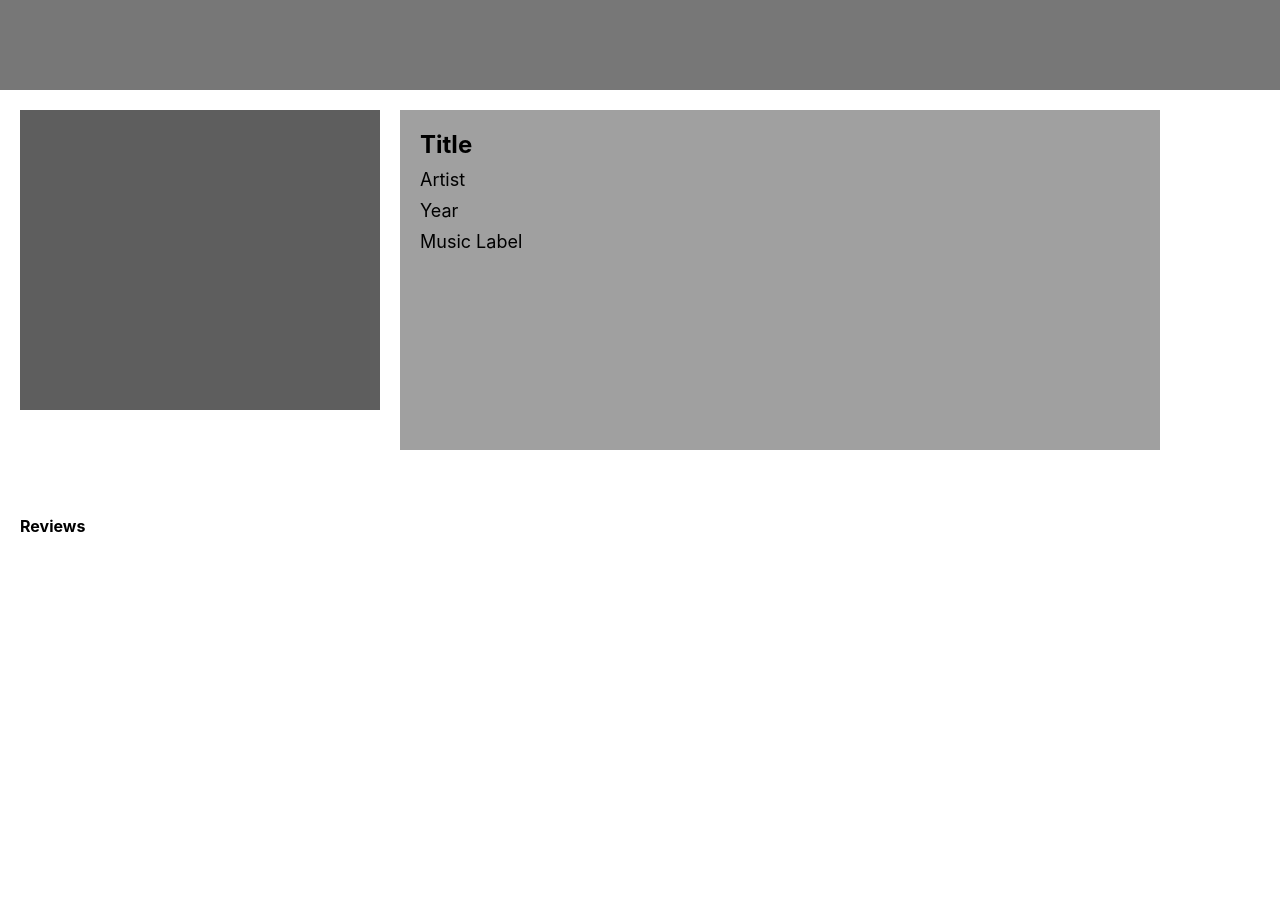
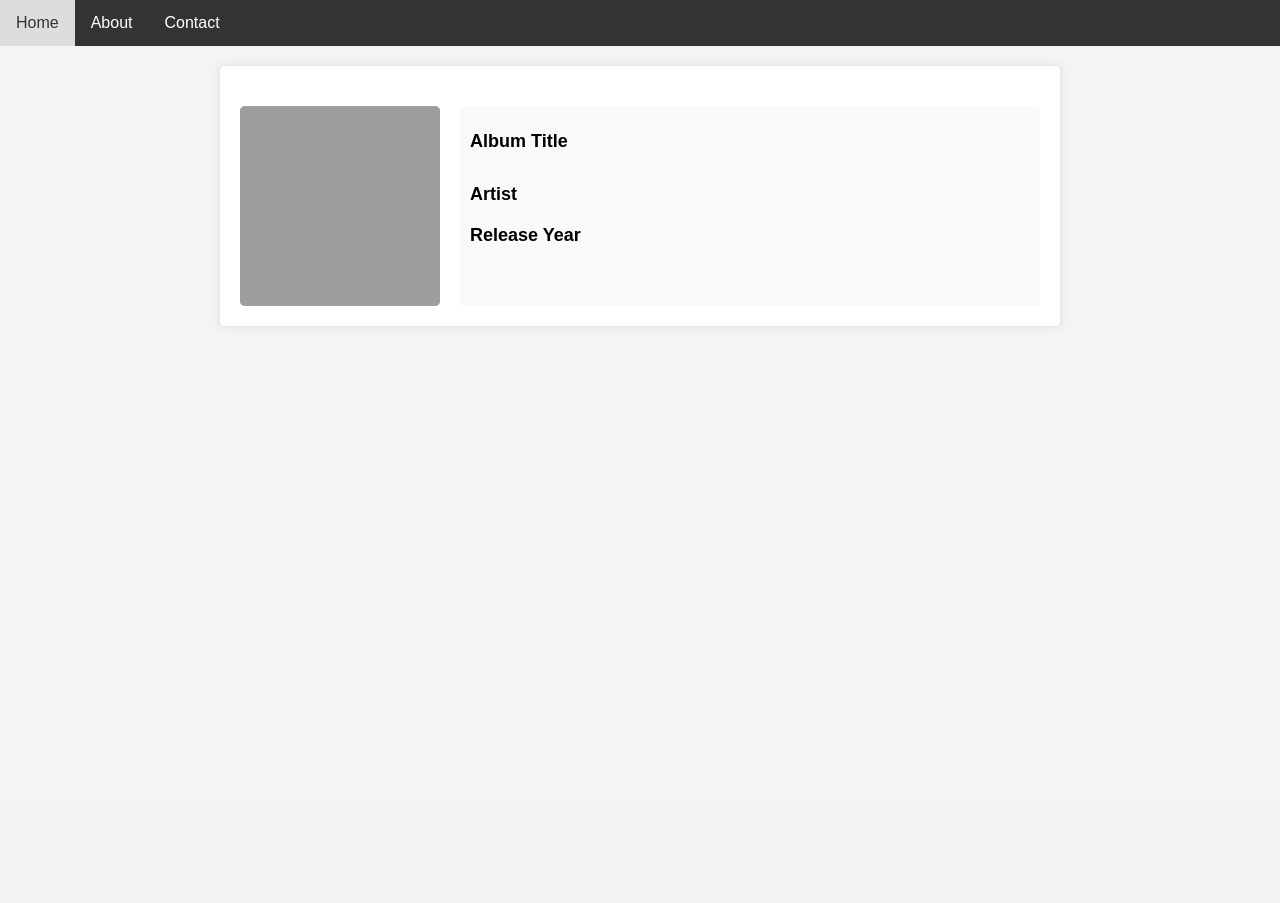
Before and after one commit to AGejr/Interactive_Systems_Engineering, a Python web app: template templates/Album.html in a window 1280 px wide; the page is wider, and only the part inside the window is pictured. After the commit the page ends 326 px from the top of that part, so only its background shows below. Run offline with Jinja, Linux system fonts and the light colour scheme; the template is opened without the code that fills it, so the values that code supplies are empty; grey boxes are pictures that could not be loaded.

Commit message:
updated album html + css

```diff
--- a/docker-compose.yaml
+++ b/docker-compose.yaml
@@ -26,7 +26,7 @@ services:
       context:  .
     container_name: flask-app-container
     ports:
-      - "5000:5000"
+      - "5001:5000"
     environment:
       MYSQL_HOST: mysql
       MYSQL_USER: root
--- a/static/Album.css
+++ b/static/Album.css
@@ -1,72 +1,111 @@
+/* styles.css */
 body {
+    font-family: Arial, sans-serif;
     margin: 0;
     padding: 0;
-    font-family: 'Inter', sans-serif;
-}
-
-.profile-container {
-    position: relative;
-    width: 1605px;
-    height: 903px;
-    margin: 0 auto;
+    background-color: #f4f4f4;
 }
 
 .navbar {
-    position: absolute;
-    width: 1604px;
-    height: 90px;
-    background: #777777;
-    border-radius: 0px;
+    background-color: #333;
+    overflow: hidden;
+    width: 100%; /* Make the navbar span the width of the screen */
 }
 
-.profile-content {
-    position: absolute;
-    top: 90px; /* Adjust based on navbar height */
-    width: 1200px; /* Occupy the full width of the parent */
-    height: 300px; /* Adjust to the desired height */
-    display: flex; /* Enable flexbox layout */
-    padding: 20px; /* Add padding for content */
+.navbar a {
+    float: left;
+    display: block;
+    color: #fff;
+    text-align: center;
+    padding: 14px 16px;
+    text-decoration: none;
 }
 
-.additional-box {
-    flex: 0 0 30%; /* Set a fixed width for the additional box */
-    width: 100%;
-    height: 300px; /* Occupy full height of parent */
-    background: #5E5E5E;
-    margin-right: 20px; /* Add space between boxes */
+.navbar a:hover {
+    background-color: #ddd;
+    color: #333;
 }
 
-.profile-header {
-    flex: 12; /* Adjust the flex value to set the desired width */
-    height: 100%;
-    background: #A0A0A0;
-    padding: 20px; /* Add padding for content */
+.container {
+    max-width: 800px;
+    margin: 20px auto;
+    padding: 20px;
+    background-color: #fff;
+    border-radius: 5px;
+    box-shadow: 0 0 10px rgba(0, 0, 0, 0.1);
 }
 
-
-.profile-header h2 {
-    margin: 0;
-    font-size: 24px;
-    color: #000000;
+h1 {
+    color: #333;
 }
 
-.profile-header p {
-    margin: 10px 0 0 0;
-    font-size: 18px;
-    color: #000000;
+.artist,
+.release-year {
+    color: #666;
 }
 
-.favorite-cards {
-    flex: 1; /* Occupy remaining space */
-    height: 315px;
+.track-list {
+    list-style-type: none;
+    padding: 0;
 }
 
-.bold-text {
-    font-weight: bold;
+.track-list li {
+    margin-bottom: 5px;
+    color: #444;
 }
 
-.reviews-logout {
-    position: absolute;
-    top: 410px; /* Adjust the top position as needed */
-    left: 20px; /* Adjust the left position as needed */
+/* album.css */
+/* Your existing styles... */
+
+.album-section {
+    display: flex;
+    margin-top: 20px;
 }
+
+.album-cover {
+    flex: 0 0 auto;
+    width: 200px; /* Set the width of the album cover square */
+    height: 200px; /* Equal height to maintain square shape */
+    background-color: #ccc; /* Placeholder background color */
+    border-radius: 5px;
+    margin-right: 20px;
+    overflow: hidden;
+}
+
+.album-cover img {
+    width: 100%;
+    height: 100%;
+    object-fit: cover; /* Maintain aspect ratio and cover the entire box */
+}
+
+.album-info {
+    flex: 1;
+    background-color: #f9f9f9;
+    padding: 10px;
+    border-radius: 5px;
+}
+
+.title {
+    font-size: 48px; /* Adjust the font size for the album title */
+    margin-top: 0;
+}
+
+.album-details {
+    font-size: 16px; /* Font size for other album information */
+}
+
+.album-details h2 {
+    margin-top: 20px; /* Adjust space after other album information */
+}
+
+.tracks-header {
+    margin-top: 20px; /* Adjust space after other album information */
+}
+.info-label {
+    font-size: 18px;
+    margin-bottom: 5px;
+}
+
+.info-item {
+    margin-bottom: 20px;
+}
--- a/templates/Album.html
+++ b/templates/Album.html
@@ -1,33 +1,42 @@
 <!DOCTYPE html>
-<html lang="en">
+<html>
 <head>
-    <meta charset="UTF-8">
-    <meta name="viewport" content="width=device-width, initial-scale=1.0">
-    <link rel="stylesheet" href="Album.css">
-    <title>Album</title>
+    <title>{{ album.title }}</title>
+    <link rel="stylesheet" href="{{ url_for('static', filename='album.css') }}">
 </head>
 <body>
-    <div class="profile-container">
-        <div class="navbar">
-            <!-- Navbar content goes here -->
-        </div>
-        <div class="profile-content">
-            <div class="additional-box"></div>
-            <div class="profile-header">
-                <h2>Title</h2>
-                <p>Artist</p>
-                <p>Year</p>
-                <p>Music Label</p>
+    <div class="navbar">
+        <a href="#">Home</a>
+        <a href="#">About</a>
+        <a href="#">Contact</a>
+        <!-- Add more links as needed -->
+    </div>
+
+
+    <div class="container">
+        <div class="album-section">
+            <div class="album-cover">
+                <!-- Placeholder for album cover image -->
+                <!-- Adjust the image source (src) accordingly -->
+                <img src="path_to_album_cover_image.jpg" alt="Album Cover">
             </div>
-
-            <div class="favorite-cards">
-                <!-- Favorite cards content goes here -->
-            </div>
-            <div class="reviews-logout">
-                <p class="bold-text">Reviews</p>
-                <!-- Reviews content goes here -->
+            <div class="album-info">
+                <div class="info-item">
+                    <h2 class="info-label">Album Title</h2>
+                    <h1 class="title">{{ album.title }}</h1>
+                </div>
+                <div class="info-item">
+                    <h2 class="info-label">Artist</h2>
+                    <p class="artist">{{ album.artist }}</p>
+                </div>
+                <div class="info-item">
+                    <h2 class="info-label">Release Year</h2>
+                    <p class="release-year">{{ album.release_year }}</p>
+                </div>
             </div>
         </div>
     </div>
+
+
 </body>
 </html>
```
Also changed, not shown: app.py (+20 -0 lines).
